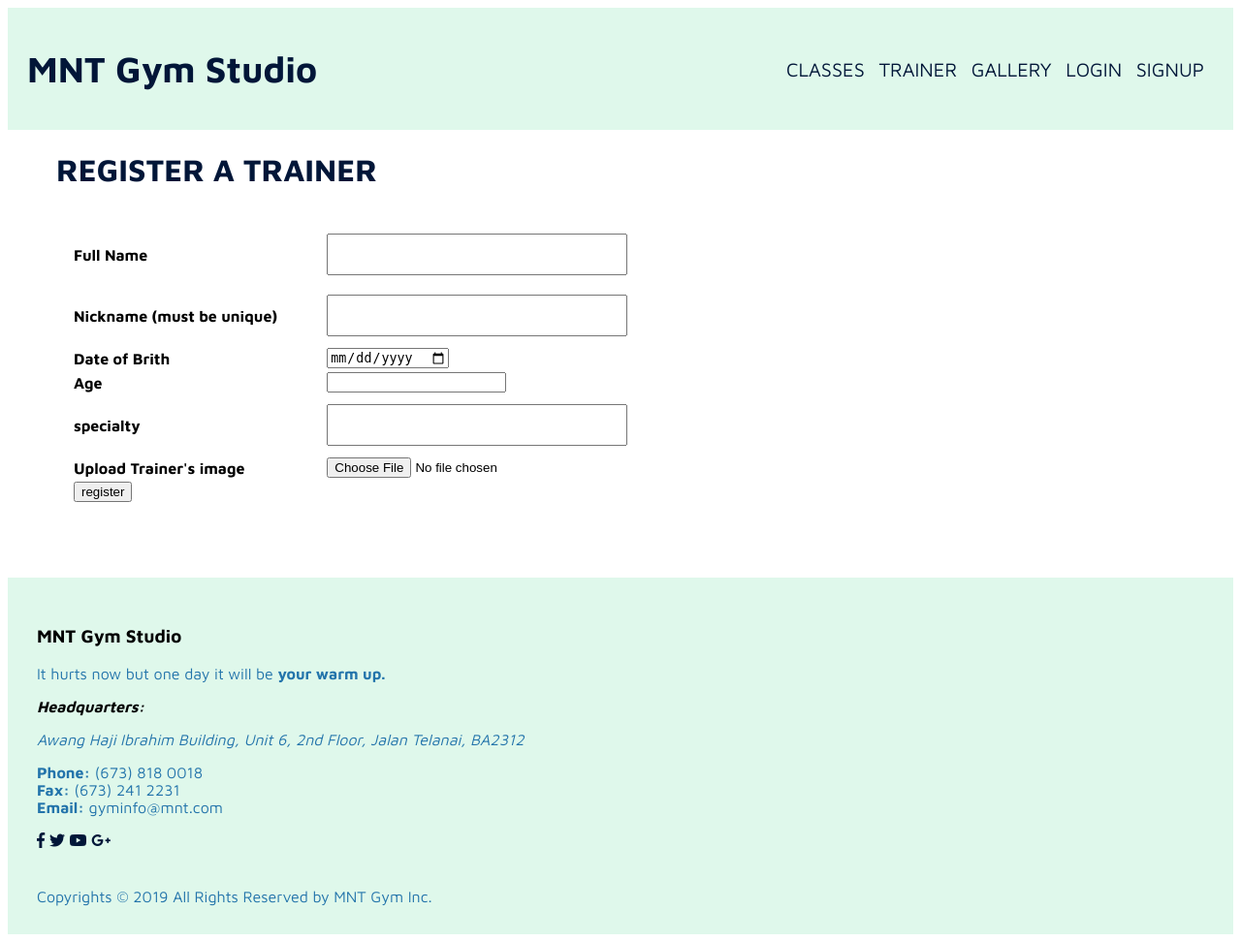
After one commit to HaziqHamzani/NCC-1701, a PHP site: page /trainers-form.php in a window 1280 px wide. The commit adds this page. Shown: the whole page at 97% size. Run offline with PHP 8.4, Linux system fonts and the light colour scheme.

Commit message:
insert-trainer-commit

```diff
--- a/Gym_Studio/root/css/style.css
+++ b/Gym_Studio/root/css/style.css
@@ -174,6 +174,26 @@ h1 {
 
 
 /*=================================
+        REGISTER TRAINER
+===================================*/
+input[type=text] {
+    width: 100%;
+    padding: 12px 20px;
+    margin: 8px 0;
+    box-sizing: border-box;
+}
+
+#register-table {
+    width: 50%;
+    padding: 15px;
+}
+
+#trainers-form {
+    padding-left: 50px;
+}
+
+
+/*=================================
             FOOTER
 ===================================*/
 
--- a/Gym_Studio/root/header.php
+++ b/Gym_Studio/root/header.php
@@ -39,7 +39,7 @@
 
         <div class="nav-container">
             <nav class="nav-checkbox">
-                <a href="#" id="logo"><h2>MNT Gym Studio</h2></a>
+                <a href="index.php" id="logo"><h2>MNT Gym Studio</h2></a>
                 <input id="tab-nav" type="checkbox" class="tab-nav">
                 <label for="tab-nav" class="tab-nav-label">Menu</label>
                 <ul class="tab-content">
--- /dev/null
+++ b/Gym_Studio/root/trainers-form.php
@@ -0,0 +1,49 @@
+<?php
+    include_once 'header.php';
+    include_once 'dbconnect.php';
+?>
+
+<div id="trainers-form">
+    <h1>Register a Trainer</h1>
+    <table id="register-table">
+        <form action="register_process.php" method="post" enctype="multipart/form-data">
+            <tr>
+                <td><strong>Full Name</strong></td>
+                <td><input type="text" name="full-name" required></td>
+            </tr>
+
+            <tr>
+                <td><strong>Nickname (must be unique)</strong></td>
+                <td><input type="text" name="nickname" required></td>
+            </tr>
+
+            <tr>
+                <td><strong>Date of Brith</strong></td>
+                <td><input type="date" name="dob" required></td>
+            </tr>
+
+            <tr>
+                <td><strong>Age</strong></td>
+                <td><input type="number" name="age" required></td>
+            </tr>
+
+            <tr>
+                <td><strong>specialty</strong></td>
+                <td><input type="text" name="specialty" required></td>
+            </tr>
+
+            <tr>
+                <td><strong>Upload Trainer's image</strong></td>
+                <td><input type="file" name="image"></td>
+            </tr>
+
+            <tr>
+                <td><input type="submit" name="submit" value="register"></td>
+            </tr>
+        </form>
+    </table>
+</div>
+
+<?php
+    include_once 'footer.php';
+?>
```
Also changed, not shown: Gym_Studio/root/register_process.php (added, +82 -0 lines).
